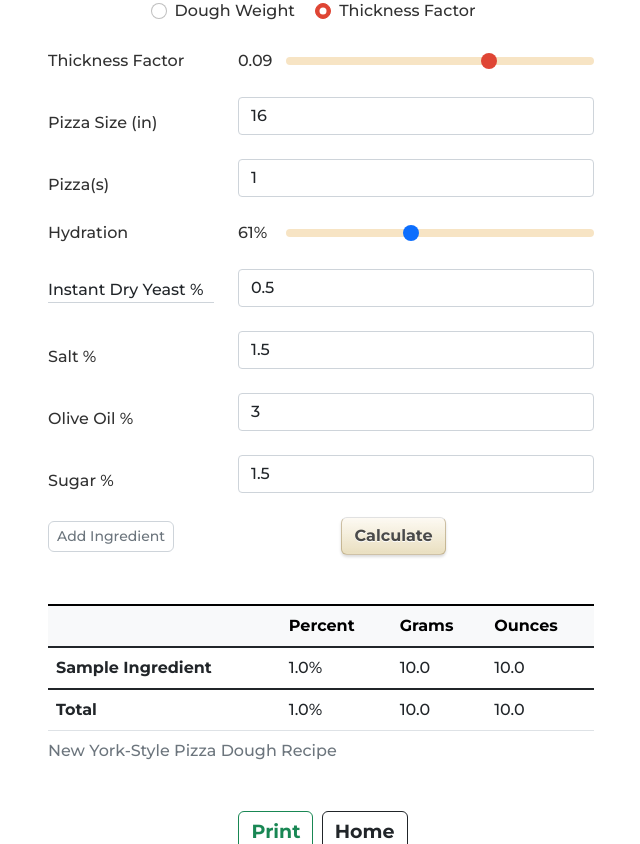
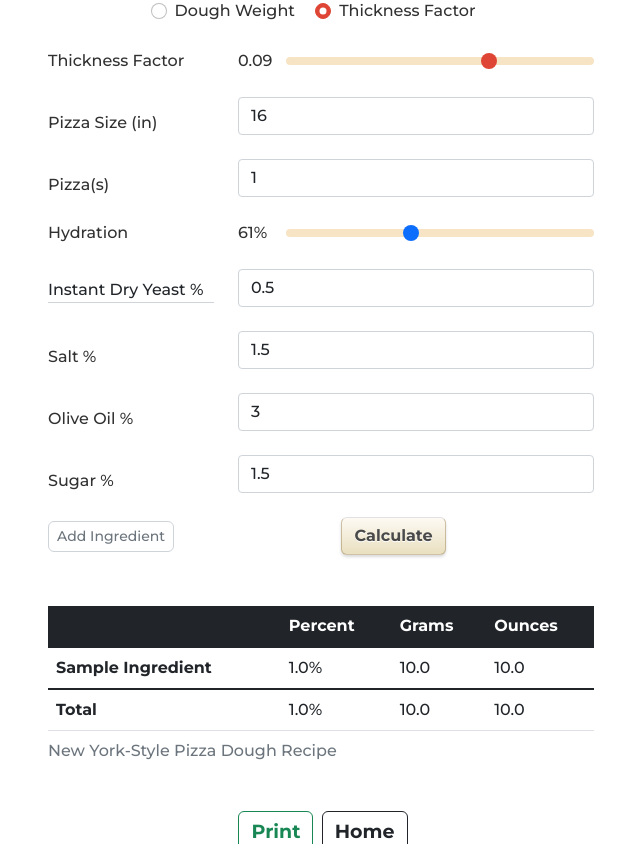
Before and after one commit to nebracy/personal-website, a Flask app: template nebracy/templates/apps/pizza.html in a window 1280 px wide. Shown: the part 163-1007 px from the top of the page, without its empty margins (319-959 px from the left). Run offline with Flask 2, Linux system fonts and the light colour scheme; tables that the repository leaves empty hold one stand-in row (values such as "Sample post"); the template is opened without the code that fills it: values that come from a table or form of the project are taken from there, most other values are stand-ins (such as "Sample title", 1, 10 or a date in 2020); parts of the project's set-up code (start-up, migrations or seed data) failed here and were passed over; some libraries are stand-ins or nearby versions; some web fonts are replaced.

Commit message:
Change color of table head to dark

```diff
--- a/nebracy/templates/apps/pizza.html
+++ b/nebracy/templates/apps/pizza.html
@@ -83,7 +83,7 @@
             <div class="table-responsive col-lg-6 mb-4" id="recipe">
                 <table class="table table-hover">
                     <caption>New York-Style Pizza Dough Recipe</caption>
-                    <thead class="table-light">
+                    <thead class="table-dark">
                         <tr>
                             <th></th>
                             <th>Percent</th>
```
